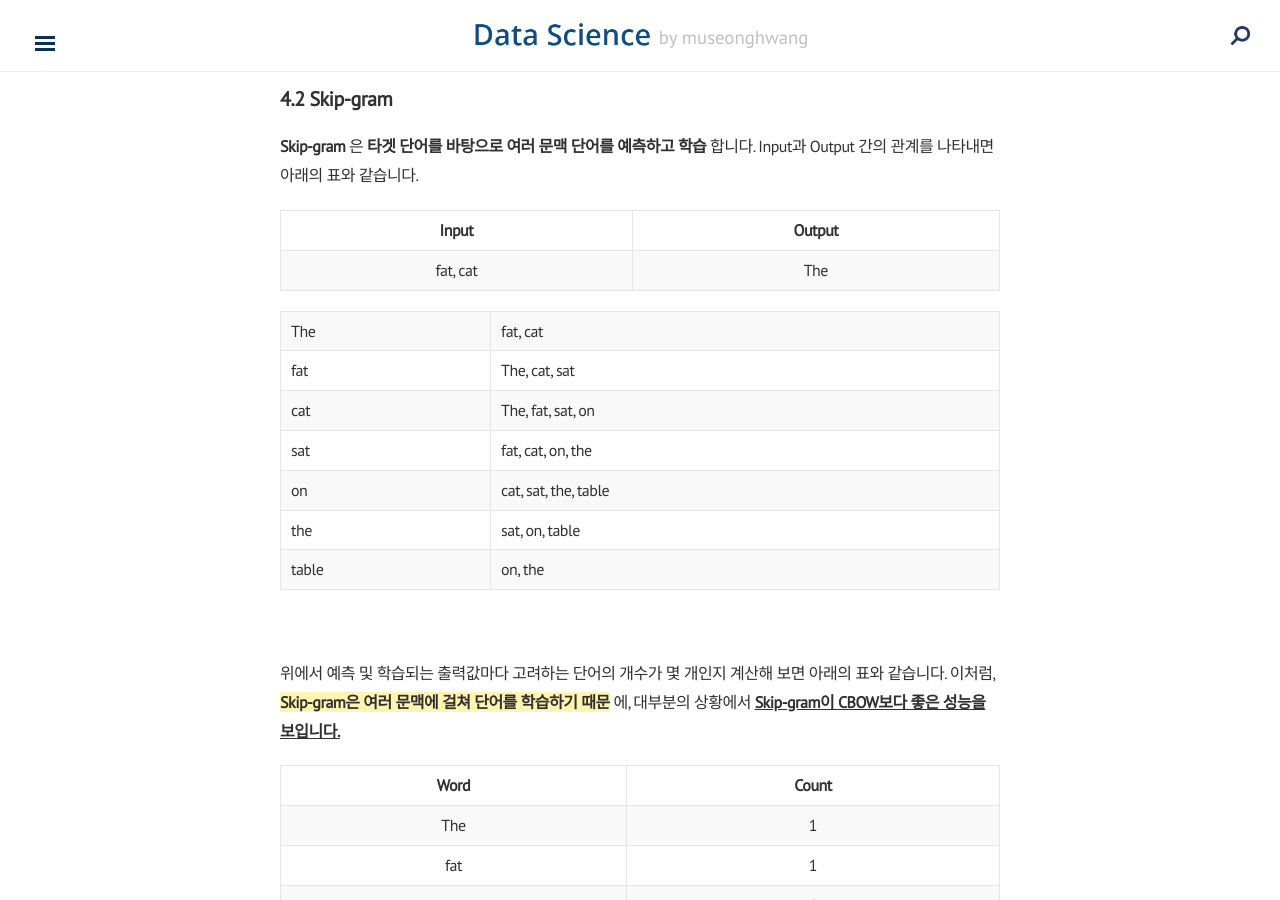
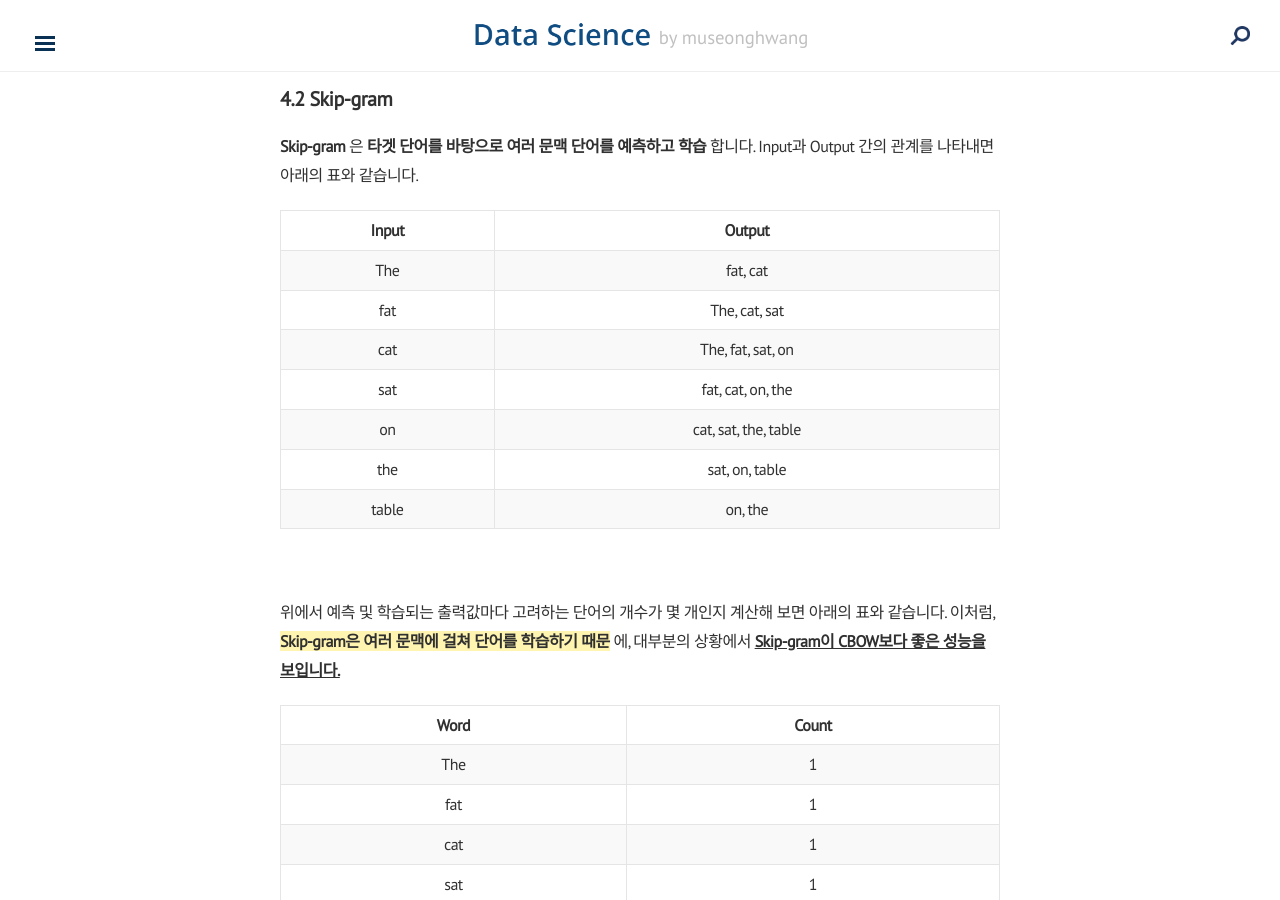
Before and after one commit to museonghwang/museonghwang.github.io, a Jekyll site: the page built from _posts/2023-02-02-nlp-cbow-skip.md, in a window 1280 px wide and 900 px high, scrolled down 10143 px. Built offline with Jekyll 4.4.1, drawn with Linux system fonts in a browser that asks for light colours; nearby versions of some CDN libraries; formulas are drawn with MathJax 3.

Commit message:
nlp cbow skip Update

```diff
--- a/_posts/2023-02-02-nlp-cbow-skip.md
+++ b/_posts/2023-02-02-nlp-cbow-skip.md
@@ -281,8 +281,6 @@ CBOW와 Skip-gram 각각에 대해서 예측하는 단어마다 몇 번의 서
 
 | Input | Output |
 | :----: | :----: |
-| fat, cat | The |
-
 | The | fat, cat |
 | fat | The, cat, sat |
 | cat | The, fat, sat, on |
```
Also changed, not shown: _posts/2023-02-05-nlp-sgns.md (added).
